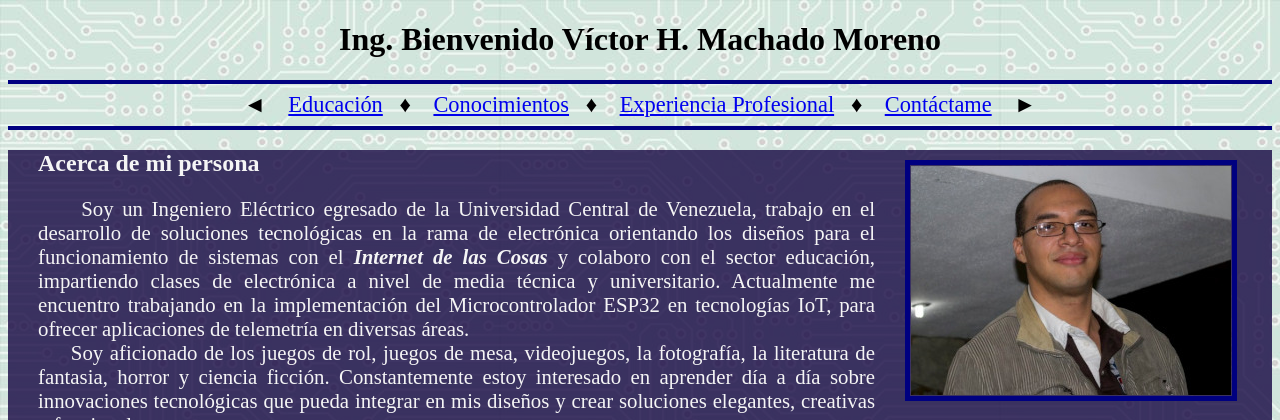
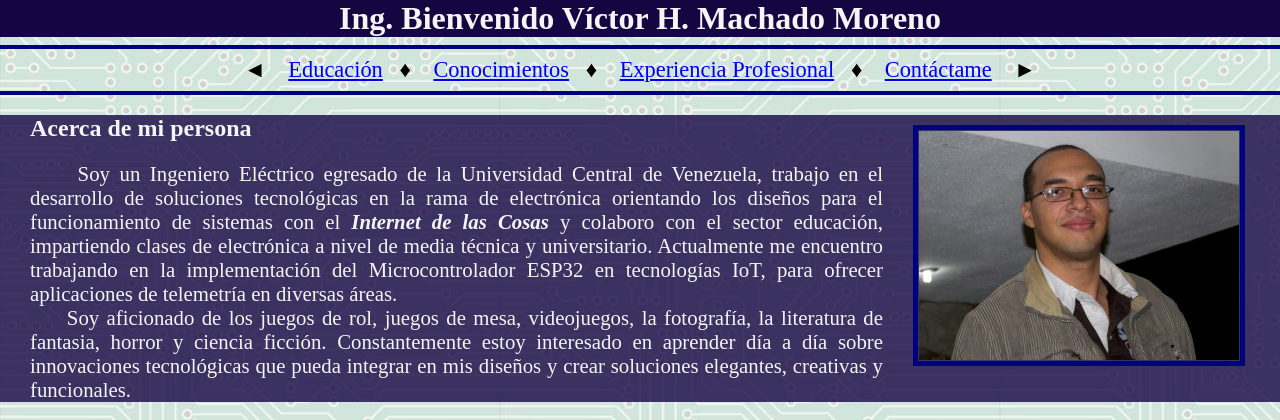
Before and after one commit to VictorM-DRK/datos-victor, a plain HTML site: page index.html in a window 1280 px wide. Shown: the top 420 px of the page. Drawn offline with Linux system fonts and the light colour scheme.

Commit message:
margen del encabezado

```diff
--- a/css/estilos.css
+++ b/css/estilos.css
@@ -131,6 +131,8 @@ div.barra-contacto {
 }
 body {
     background-image: url("../imagenes/FondoVerdeC.jpg");
+    margin: 0;
+    padding: 0;
 }
 hr {
     border: 2px solid Navy;
@@ -138,3 +140,12 @@ hr {
 h3 {
     text-decoration: underline;
 }
+header {
+    position: static;
+    width: 100%;
+    color: whitesmoke;
+    background-color: rgba(21, 5, 65, 1);
+}
+h1 {
+    margin: 0;
+}
```
